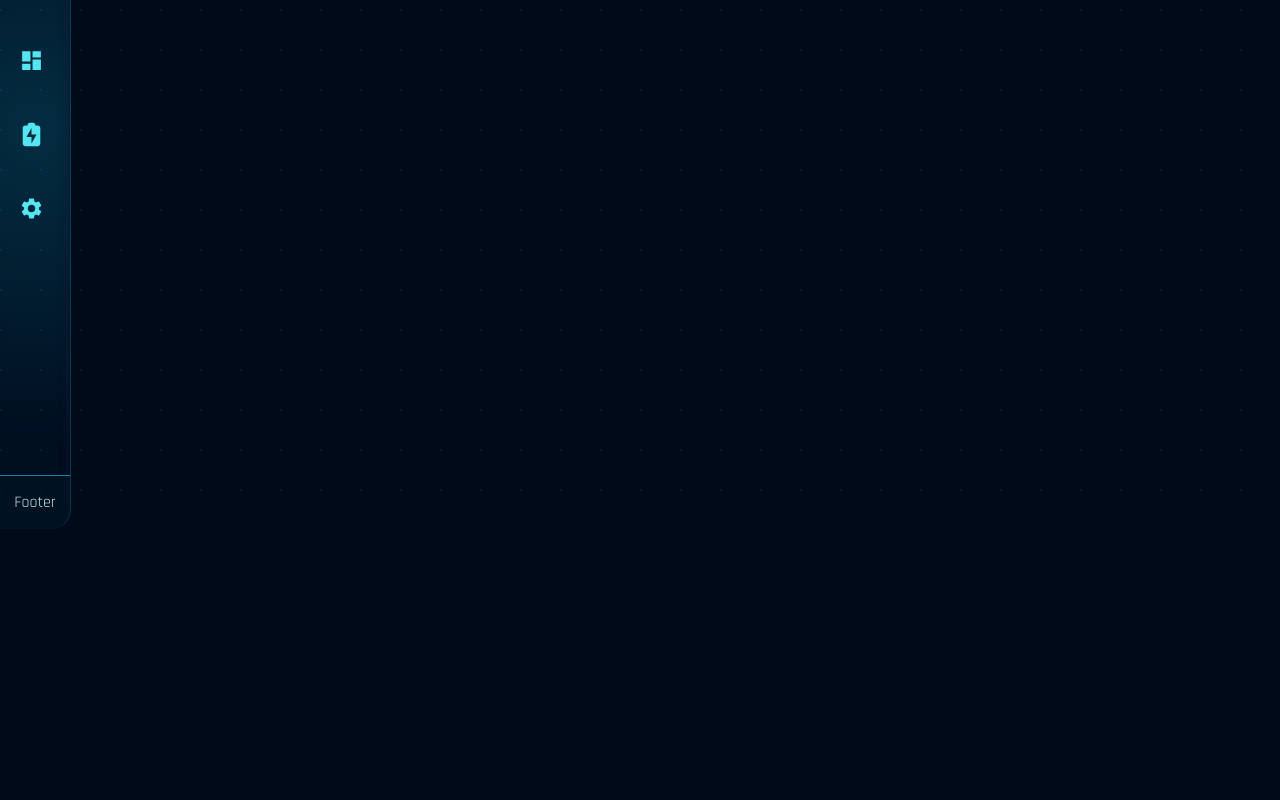
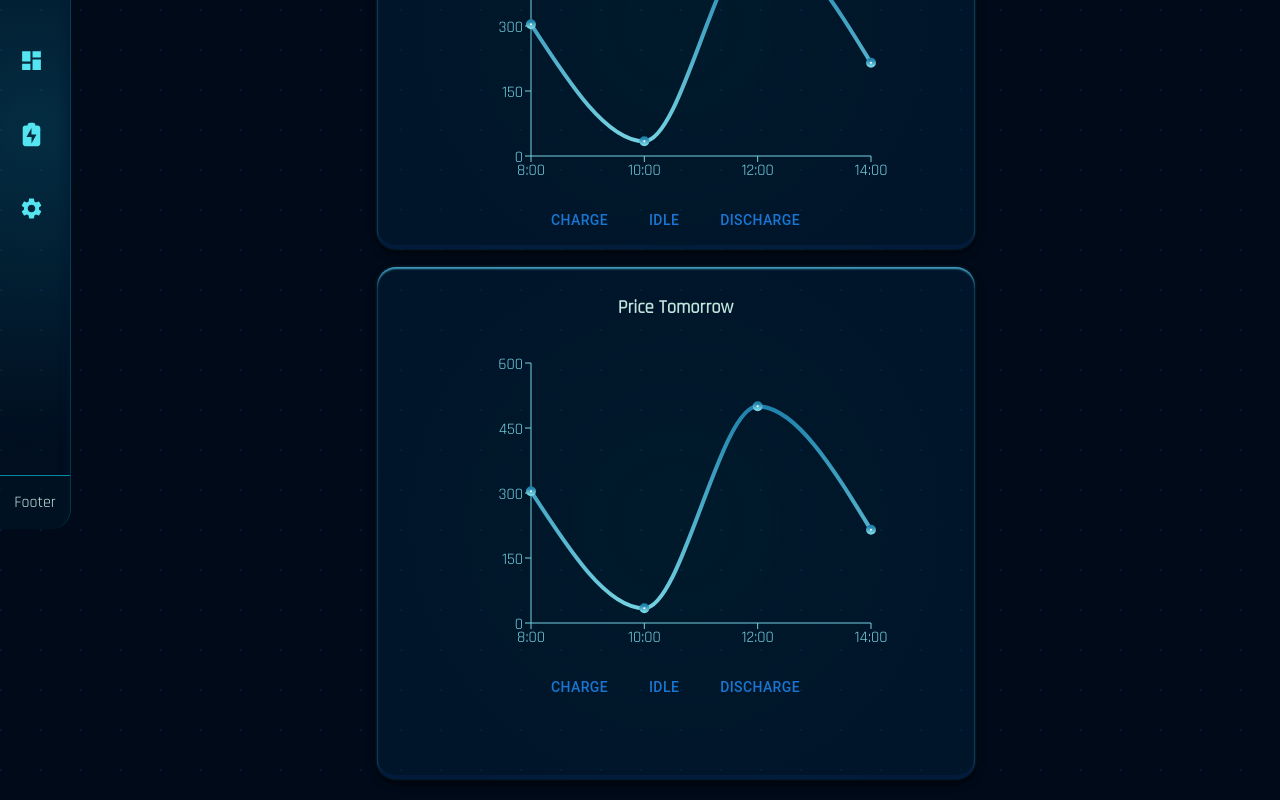
Before and after one commit to Stockman-Jr/react-project, a React (Create React App) app in the folder dashboard-ui/: page / in a window 1280 px wide. Shown: the part 271-1071 px from the top of the page. Before the commit the page ends 800 px from the top, so only its background shows below. Built offline with nearby package versions, Linux system fonts and the light colour scheme; the HTML template or start-up script is replaced by a standard one.

Commit message:
Add chart component to display data

```diff
--- /dev/null
+++ b/dashboard-ui/src/components/Chart.js
@@ -0,0 +1,89 @@
+import React from "react";
+import { Line, LineChart, XAxis, YAxis, Tooltip } from "recharts";
+
+const Chart = () => {
+  const data = [
+    { time: "8:00", pv: 304 },
+    { time: "10:00", pv: 34 },
+    { time: "12:00", pv: 500 },
+    { time: "14:00", pv: 215 },
+  ];
+
+  return (
+    <div>
+      <LineChart
+        height={300}
+        width={450}
+        data={data}
+        margin={{
+          top: 10,
+          right: 30,
+          left: 20,
+          bottom: 0,
+        }}
+      >
+        <defs>
+          <linearGradient x1="50%" y1="0%" x2="50%" y2="100%" id="nnneon-grad">
+            <stop
+              stop-color="hsl(198, 69%, 40%)"
+              stop-opacity="1"
+              offset="0%"
+            ></stop>
+            <stop
+              stop-color="hsl(189, 65%, 67%)"
+              stop-opacity="1"
+              offset="100%"
+            ></stop>
+          </linearGradient>
+          <filter
+            id="nnneon-filter2"
+            x="-100%"
+            y="-100%"
+            width="400%"
+            height="400%"
+            filterUnits="objectBoundingBox"
+            primitiveUnits="userSpaceOnUse"
+            color-interpolation-filters="sRGB"
+          >
+            <feGaussianBlur
+              stdDeviation="10 17"
+              x="0%"
+              y="0%"
+              width="100%"
+              height="100%"
+              in="SourceGraphic"
+              edgeMode="none"
+              result="blur"
+            ></feGaussianBlur>
+          </filter>
+        </defs>
+        <XAxis dataKey="time" stroke="hsl(189, 65%, 67%)" />
+        <YAxis stroke="hsl(189, 65%, 67%)" />
+        <Tooltip
+          cursor={{ fill: "#02524b", opacity: "0.2" }}
+          contentStyle={{
+            border: "1px solid #02524b",
+            borderRadius: "10px",
+            backgroundColor: "#01203c",
+          }}
+        />
+
+        <Line
+          type="monotone"
+          dataKey="pv"
+          stroke="url(#nnneon-grad)"
+          strokeWidth="4px"
+          strokeLinecap="round"
+        />
+        <Line
+          type="monotone"
+          filter="url(#nnneon-filter2)"
+          strokeWidth="2px"
+          fillOpacity={0.3}
+        />
+      </LineChart>
+    </div>
+  );
+};
+
+export default Chart;
--- a/dashboard-ui/src/components/ContentContainer.js
+++ b/dashboard-ui/src/components/ContentContainer.js
@@ -1,11 +1,19 @@
 import React from "react";
-import { Container } from "@mui/material";
+import { Container, Stack } from "@mui/material";
 import styles from "../styles/ContentContainer.module.css";
 
 const ContentContainer = ({ children }) => {
   return (
-    <Container className={styles.Content} maxWidth="lg">
-      {children}
+    <Container className={styles.Content} maxWidth="sm">
+      <Stack
+        spacing={2}
+        direction="column"
+        useFlexGap
+        justifyContent="center"
+        alignItems="center"
+      >
+        {children}
+      </Stack>
     </Container>
   );
 };
--- a/dashboard-ui/src/pages/Dashboard.js
+++ b/dashboard-ui/src/pages/Dashboard.js
@@ -1,16 +1,35 @@
 import React from "react";
 import styles from "../styles/Dashboard.module.css";
 import ContentContainer from "../components/ContentContainer";
-import { Stack } from "@mui/material";
+import { Stack, Button, Box } from "@mui/material";
+import Chart from "../components/Chart";
 
 function Dashboard() {
   return (
-    <Stack spacing={2} direction="row" useFlexGap>
+    <Stack spacing={2} direction="row" useFlexGap flexWrap="wrap">
       <ContentContainer>
-        <h5>Price Today</h5>
+        <h3>Price Today</h3>
+        <Chart />
+        <Stack spacing={2} direction="row" useFlexGap flexWrap="wrap">
+          <Button>Charge</Button>
+          <Button>Idle</Button>
+          <Button>Discharge</Button>
+        </Stack>
       </ContentContainer>
       <ContentContainer>
-        <h5>Price Tomorrow</h5>
+        <h3>Price Tomorrow</h3>
+        <Chart />
+        <Box
+          sx={{
+            height: 100,
+          }}
+        >
+          <Stack spacing={2} direction="row" useFlexGap flexWrap="wrap">
+            <Button>Charge</Button>
+            <Button>Idle</Button>
+            <Button>Discharge</Button>
+          </Stack>
+        </Box>
       </ContentContainer>
     </Stack>
   );
--- a/dashboard-ui/src/styles/ContentContainer.module.css
+++ b/dashboard-ui/src/styles/ContentContainer.module.css
@@ -1,9 +1,5 @@
 .Content {
     position: relative;
-    display: flex;
-    flex-direction: column;
-    justify-content: center;
-    align-items: center;
     background: radial-gradient(circle, rgba(0, 92, 122, 0.2) 0%, rgba(1,32,60,0.5) 80%);
     border: 1px solid rgba(1, 35, 46, 0.2);
     border-radius: 20px;
```
